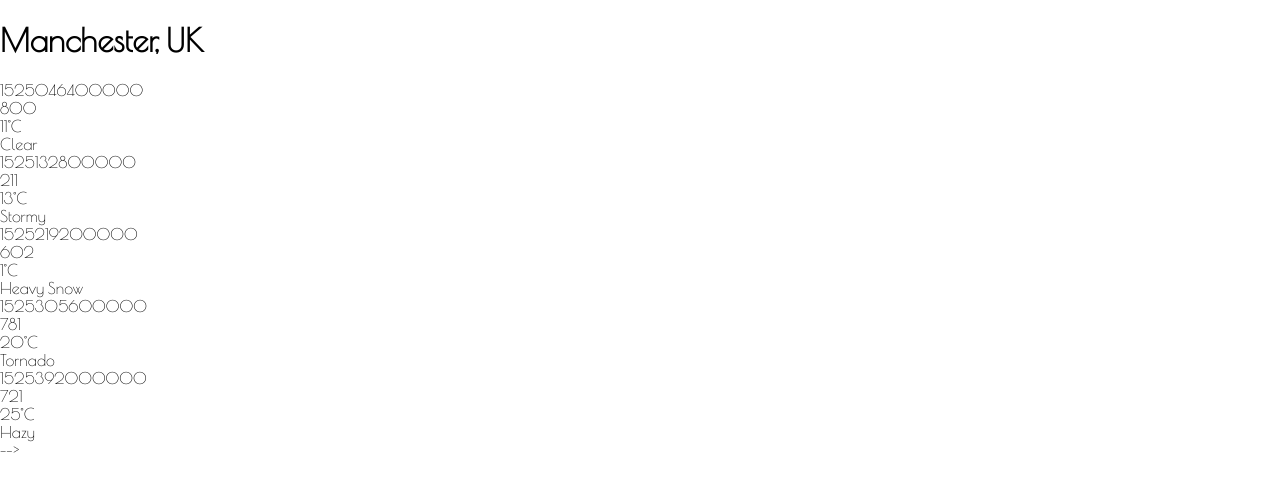
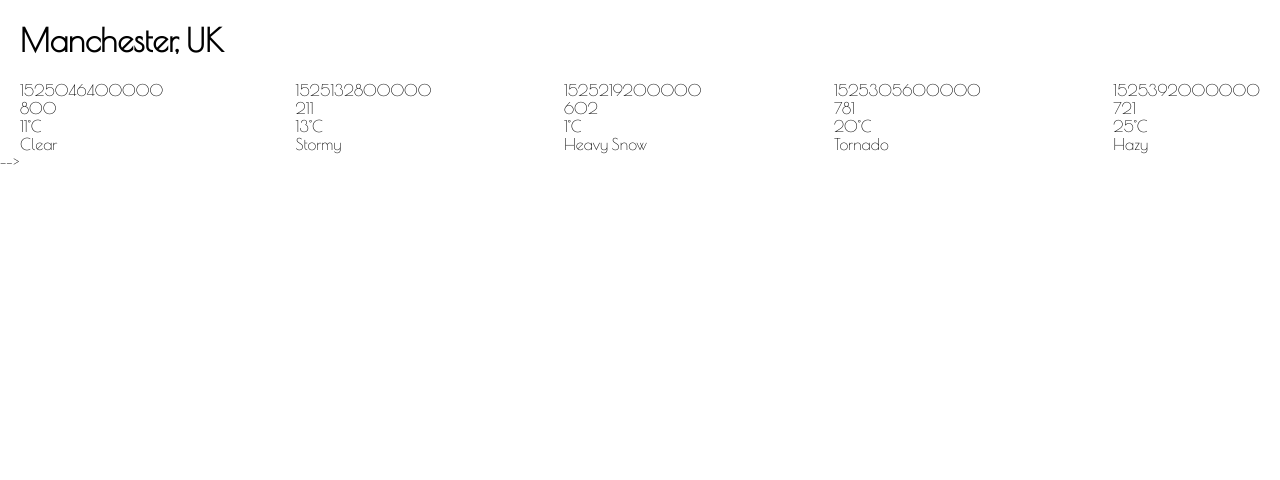
Before and after one commit to heliDevine/weather-app, a React (Create React App) app: page / in a window 1280 px wide. Shown: the top 480 px of the page. Built offline with nearby package versions, Linux system fonts and the light colour scheme.

Commit message:
added initial styling with css

```diff
--- a/src/components/App.js
+++ b/src/components/App.js
@@ -6,7 +6,7 @@
 import ForecastSummaries from './ForecastSummaries';
 
 const App = ({ forecasts, location }) => (
-    <div className="forecast">
+    <div className="weather-app">
         <LocationDetails city={location.city} country={location.country} />
         <ForecastSummaries forecasts={forecasts} />
     </div>
--- a/src/components/ForecastSummaries.js
+++ b/src/components/ForecastSummaries.js
@@ -1,6 +1,7 @@
 import React from 'react';
 import PropTypes from 'prop-types';
 import ForecastSummary from './ForecastSummary';
+import '../styles/ForecastSummaries.css';
 
 const ForecastSummaries = ({ forecasts }) => (
     <div className="forecast-summaries">
--- a/src/styles/App.css
+++ b/src/styles/App.css
@@ -1,38 +1,3 @@
-/* .App {
-  text-align: center;
+.weather-app {
+    margin: 0 20px;
 }
-
-.App-logo {
-  height: 40vmin;
-  pointer-events: none;
-}
-
-@media (prefers-reduced-motion: no-preference) {
-  .App-logo {
-    animation: App-logo-spin infinite 20s linear;
-  }
-}
-
-.App-header {
-  background-color: #282c34;
-  min-height: 100vh;
-  display: flex;
-  flex-direction: column;
-  align-items: center;
-  justify-content: center;
-  font-size: calc(10px + 2vmin);
-  color: white;
-}
-
-.App-link {
-  color: #61dafb;
-}
-
-@keyframes App-logo-spin {
-  from {
-    transform: rotate(0deg);
-  }
-  to {
-    transform: rotate(360deg);
-  }
-} */
--- /dev/null
+++ b/src/styles/ForecastSummaries.css
@@ -0,0 +1,4 @@
+.forecast-summaries {
+    display: flex;
+    justify-content: space-between;
+}
```
